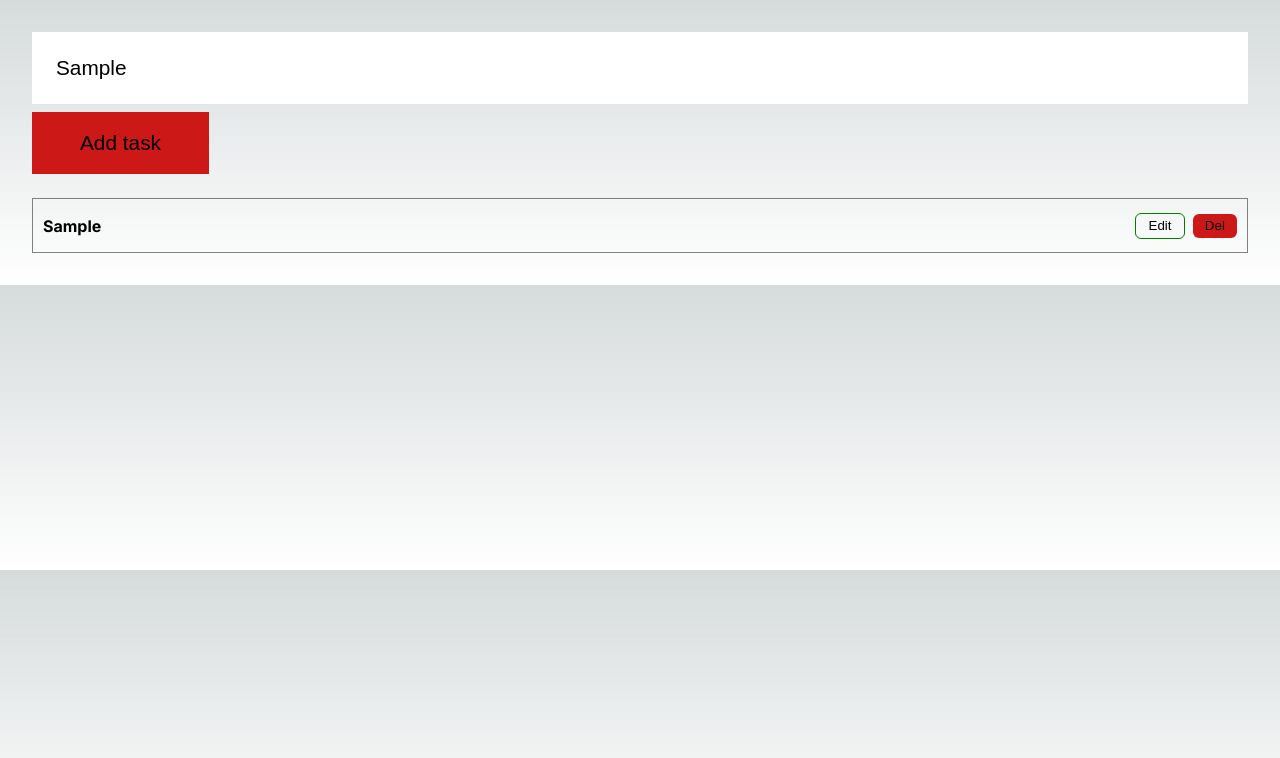
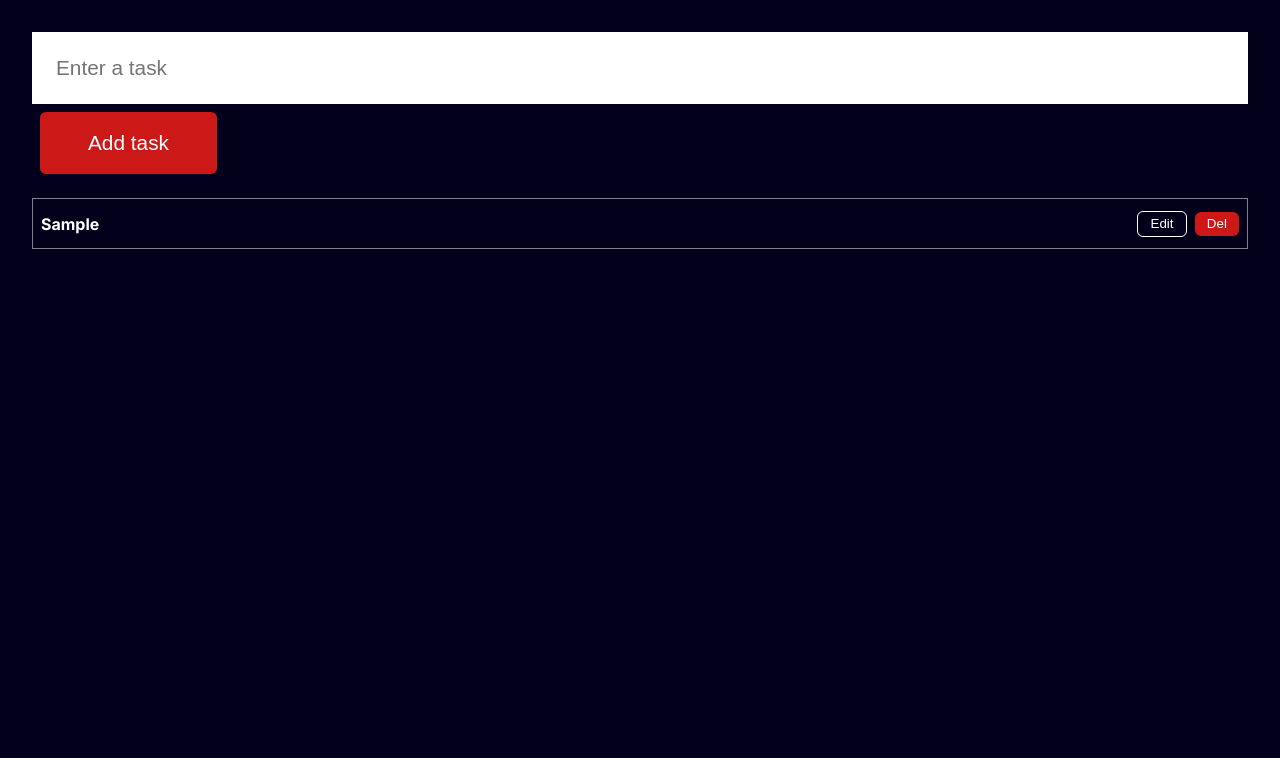
Before and after one commit to makeuseofcode/Next.js-CRUD-todo-app, a Next.js app: page / in a window 1280 px wide. Both pictures are taken after typing "Sample" into the empty fields and a click on the input "Add task". Shown: the top 758 px of the page. Built offline with nearby package versions, Linux system fonts and the light colour scheme.

Commit message:
style: style fixes

```diff
--- a/src/app/components/Todo.jsx
+++ b/src/app/components/Todo.jsx
@@ -7,9 +7,7 @@ const Todo = ({ task }) => {
   const [isEdit, setIsEdit] = useState(false);
 
   return (
-    <table className="todo-wrapper">
-      <tbody>
-        <tr>
+    <article className="todo-wrapper">
       {isEdit ? (
         <input
           type="text"
@@ -17,18 +15,16 @@ const Todo = ({ task }) => {
           onChange={(e) => updateTask(task.id, e.target.value)}
         />
       ) : (
-            <th className="task">{task.task}</th>
+        <h4 className="task">{task.task}</h4>
       )}
 
-          <td className="actions">
+      <div className="actions">
         <button className="edit" onClick={() => setIsEdit(!isEdit)}>
           {isEdit ? "Save" : "Edit"}
         </button>
         <button onClick={() => deleteTask(task.id)}>Del</button>
-          </td>
-        </tr>
-      </tbody>
-    </table>
+      </div>
+    </article>
   );
 };
 
--- a/src/app/context/todo.context.jsx
+++ b/src/app/context/todo.context.jsx
@@ -24,6 +24,7 @@ const TodoContextProvider = ({ children }) => {
       },
       ...tasks,
     ]);
+    setTask("");
   };
 
   const updateTask = (id, updateText) =>
--- a/src/app/globals.css
+++ /dev/null
@@ -1,107 +0,0 @@
-:root {
-  --max-width: 1100px;
-  --border-radius: 12px;
-  --font-mono: ui-monospace, Menlo, Monaco, 'Cascadia Mono', 'Segoe UI Mono',
-    'Roboto Mono', 'Oxygen Mono', 'Ubuntu Monospace', 'Source Code Pro',
-    'Fira Mono', 'Droid Sans Mono', 'Courier New', monospace;
-
-  --foreground-rgb: 0, 0, 0;
-  --background-start-rgb: 214, 219, 220;
-  --background-end-rgb: 255, 255, 255;
-
-  --primary-glow: conic-gradient(
-    from 180deg at 50% 50%,
-    #16abff33 0deg,
-    #0885ff33 55deg,
-    #54d6ff33 120deg,
-    #0071ff33 160deg,
-    transparent 360deg
-  );
-  --secondary-glow: radial-gradient(
-    rgba(255, 255, 255, 1),
-    rgba(255, 255, 255, 0)
-  );
-
-  --tile-start-rgb: 239, 245, 249;
-  --tile-end-rgb: 228, 232, 233;
-  --tile-border: conic-gradient(
-    #00000080,
-    #00000040,
-    #00000030,
-    #00000020,
-    #00000010,
-    #00000010,
-    #00000080
-  );
-
-  --callout-rgb: 238, 240, 241;
-  --callout-border-rgb: 172, 175, 176;
-  --card-rgb: 180, 185, 188;
-  --card-border-rgb: 131, 134, 135;
-}
-
-@media (prefers-color-scheme: dark) {
-  :root {
-    --foreground-rgb: 255, 255, 255;
-    --background-start-rgb: 0, 0, 0;
-    --background-end-rgb: 0, 0, 0;
-
-    --primary-glow: radial-gradient(rgba(1, 65, 255, 0.4), rgba(1, 65, 255, 0));
-    --secondary-glow: linear-gradient(
-      to bottom right,
-      rgba(1, 65, 255, 0),
-      rgba(1, 65, 255, 0),
-      rgba(1, 65, 255, 0.3)
-    );
-
-    --tile-start-rgb: 2, 13, 46;
-    --tile-end-rgb: 2, 5, 19;
-    --tile-border: conic-gradient(
-      #ffffff80,
-      #ffffff40,
-      #ffffff30,
-      #ffffff20,
-      #ffffff10,
-      #ffffff10,
-      #ffffff80
-    );
-
-    --callout-rgb: 20, 20, 20;
-    --callout-border-rgb: 108, 108, 108;
-    --card-rgb: 100, 100, 100;
-    --card-border-rgb: 200, 200, 200;
-  }
-}
-
-* {
-  box-sizing: border-box;
-  padding: 0;
-  margin: 0;
-}
-
-html,
-body {
-  max-width: 100vw;
-  overflow-x: hidden;
-}
-
-body {
-  color: rgb(var(--foreground-rgb));
-  background: linear-gradient(
-      to bottom,
-      transparent,
-      rgb(var(--background-end-rgb))
-    )
-    rgb(var(--background-start-rgb));
-}
-
-a {
-  color: inherit;
-  text-decoration: none;
-}
-
-@media (prefers-color-scheme: dark) {
-  html {
-    color-scheme: dark;
-  }
-}
--- a/src/app/layout.jsx
+++ b/src/app/layout.jsx
@@ -1,4 +1,3 @@
-import "./globals.css";
 import { Inter } from "next/font/google";
 
 const inter = Inter({ subsets: ["latin"] });
--- a/src/app/style.scss
+++ b/src/app/style.scss
@@ -6,11 +6,20 @@
 
 .todo-app {
   // generic styles
+  background: #03001c;
+  color: #fff;
+  min-height: 100vh;
   padding: 2rem;
   .submit-todo,
   .actions button {
     background: #cd1818;
     cursor: pointer;
+    color: #fff;
+    border: none;
+    outline: none;
+    padding: 0.3rem 0.76rem;
+    border-radius: 6px;
+    margin-left: 0.5rem;
   }
 
   header {
@@ -46,30 +55,25 @@
       border: 1px solid gray;
       padding: 0.7rem 0.5rem;
 
+      display: flex;
+      justify-content: space-between;
+      align-items: center;
+
       input {
         width: 100%;
         padding: 0.75rem;
-        background: #4e3636;
-      }
-
-      .task {
-        white-space: pre-line;
+        background: #836b6b;
+        border: none;
+        color: #fff;
       }
 
       .actions {
-        width: 10%;
+        min-width: 10%;
         text-align: right;
 
-        button {
-          padding: 0.3rem 0.76rem;
-          border-radius: 6px;
-          border: none;
-          outline: none;
-          margin-left: 0.5rem;
-        }
         .edit {
           background: none;
-          border: 1px solid green;
+          border: 1px solid #fff;
         }
       }
     }
```
Lines whose indentation alone changed are shown as unchanged.
